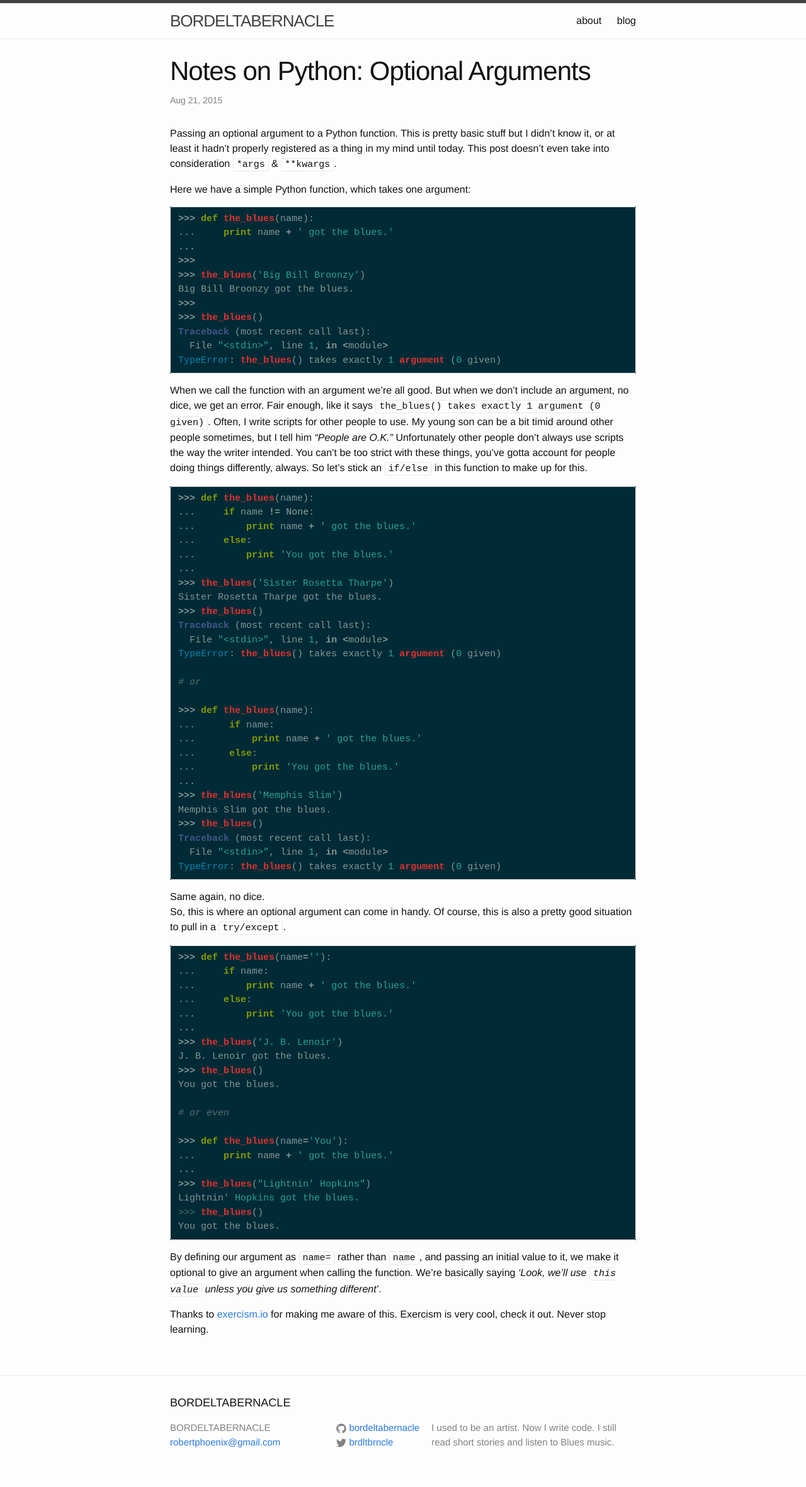
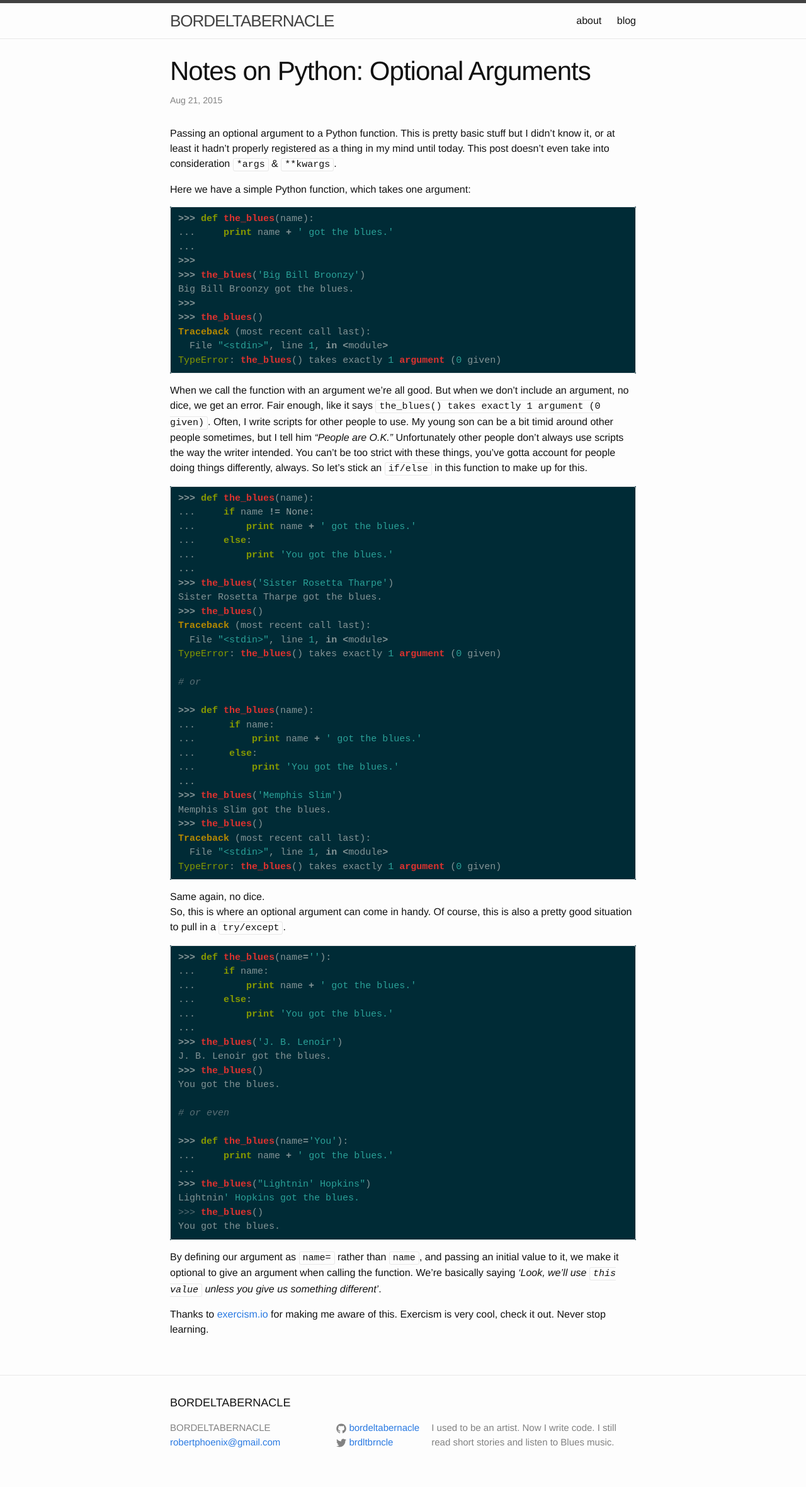
Before and after one commit to robphoenix/bordeltabernacle.github.io, a Jekyll site: the page built from _posts/2015-08-21-python-function-arguments.md, in a window 1280 px wide. Shown: the whole page at 63% size. Built offline with Jekyll 4.4.1, drawn with Linux system fonts in a browser that asks for light colours; Markdown is read by kramdown in place of the engine named in the settings.

Commit message:
troubleshooting github build error

```diff
--- /dev/null
+++ b/_sass/solarized-dark-syntax-highlighting.scss
@@ -0,0 +1,79 @@
+.highlight {
+  color: #839496 !important;
+  background-color: #002b36 !important; }
+  .highlight .err {
+    color: #dc322f !important;
+    background-color: #073642 !important; }
+  .highlight .cp {
+    color: #586e75 !important;
+    font-weight: bold           !important; }
+  .highlight .cs {
+    color: #586e75 !important;
+    font-weight: bold           !important;
+    font-style: italic         !important; }
+  .highlight .gd {
+    color: #839496 !important;
+    background-color: #fdd      !important; }
+  .highlight .gd .x {
+    background-color: #faa       !important; }
+  .highlight .ge {
+    font-style: italic           !important; }
+  .highlight .gi {
+    background-color: #dfd       !important; }
+  .highlight .gi .x {
+    background-color: #afa       !important; }
+  .highlight .go {
+    color: #839496 !important; }
+  .highlight .gu {
+    color: #d33682 !important;
+    font-weight: bold           !important; }
+  .highlight .gs {
+    font-weight: bold            !important; }
+  .highlight .gr, .highlight .gt {
+    color: #d33682 !important; }
+  .highlight .gh {
+    color: #586e75 !important; }
+  .highlight .gp {
+    color: #586e75 !important; }
+  .highlight .nb {
+    color: #859900 !important; }
+  .highlight .ni {
+    color: #d33682 !important; }
+  .highlight .nt {
+    color: #268bd2 !important; }
+  .highlight .w {
+    color: #586e75 !important; }
+  .highlight .sr {
+    color: #859900 !important; }
+  .highlight .ss {
+    color: #2aa198 !important; }
+  .highlight .c, .highlight .cm, .highlight .c1 {
+    color: #586e75 !important;
+    font-style: italic            !important; }
+  .highlight .k, .highlight .kc, .highlight .kd, .highlight .kp, .highlight .kr, .highlight .kt, .highlight .o, .highlight .ow {
+    font-weight: bold            !important; }
+  .highlight .k {
+    color: #859900 !important; }
+  .highlight .kt {
+    color: #b58900 !important; }
+  .highlight .bp {
+    color: #93a1a1 !important; }
+  .highlight .nn {
+    color: #93a1a1 !important; }
+  .highlight .nc {
+    color: #b58900 !important;
+    font-weight: bold           !important; }
+  .highlight .m, .highlight .mf, .highlight .mh, .highlight .mi, .highlight .mo, .highlight .il {
+    color: #2aa198 !important; }
+  .highlight .s, .highlight .sb, .highlight .sc, .highlight .sd, .highlight .s2, .highlight .se, .highlight .sh, .highlight .si, .highlight .sx, .highlight .s1 {
+    color: #2aa198 !important; }
+  .highlight .na, .highlight .nv {
+    color: #2aa198 !important; }
+  .highlight .no {
+    color: #b58900 !important; }
+  .highlight .vc, .highlight .vg, .highlight .vi {
+    color: #268bd2 !important; }
+  .highlight .ne,
+  .highlight .nf {
+    color: #dc322f !important;
+    font-weight: bold           !important; }
--- a/css/main.scss
+++ b/css/main.scss
@@ -48,5 +48,5 @@
 @import
         "base",
         "layout",
-        "syntax-highlighting-solarized-dark"
+        "solarized-dark-syntax-highlighting"
 ;
```
